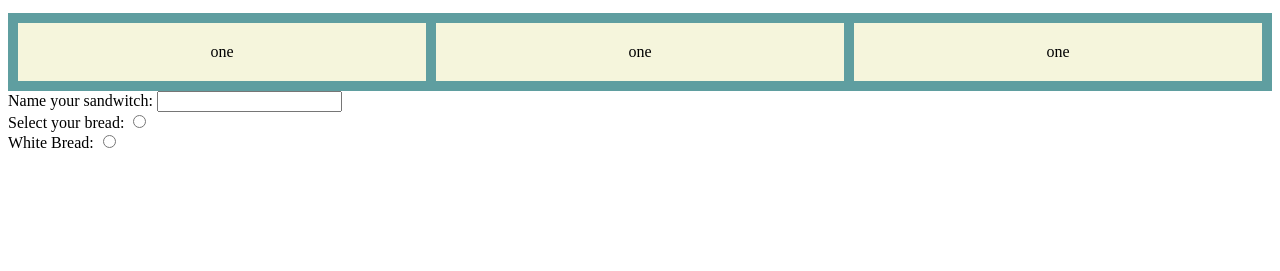
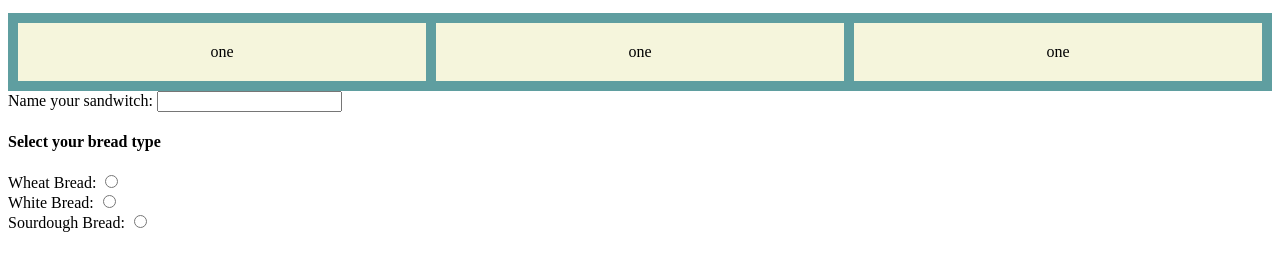
Before and after one commit to NeoAtlasz/sandwitch, a plain HTML site: page index.html in a window 1280 px wide. Shown: the part 375-646 px from the top of the page. Drawn offline with Linux system fonts and the light colour scheme.

Commit message:
bread selection yippee

```diff
--- a/index.html
+++ b/index.html
@@ -23,11 +23,17 @@
             <input type="text"id="Name"name="name">
         </form>
        <div>
-                     <lable for="Bread Selection">Select your bread:</lable>
-            <input type="radio"id="Bread Selection"name="bread">
+        <h4> Select your bread type</h4>
+       </div>
+        <div>
+           <lable for="Bread1">Wheat Bread:</lable>
+            <input type="radio"id="Bread1"name="bread">
             <br>
-            <lable for="Bread1">White Bread:</lable>
-            <input type="radio"id="Bread1"name="bread">
+            <lable for="Bread2">White Bread:</lable>
+            <input type="radio"id="Bread2"name="bread">
+            <br>
+             <lable for="Bread3">Sourdough Bread:</lable>
+            <input type="radio"id="Bread3"name="bread">
        </div>
 
     </body>
```
